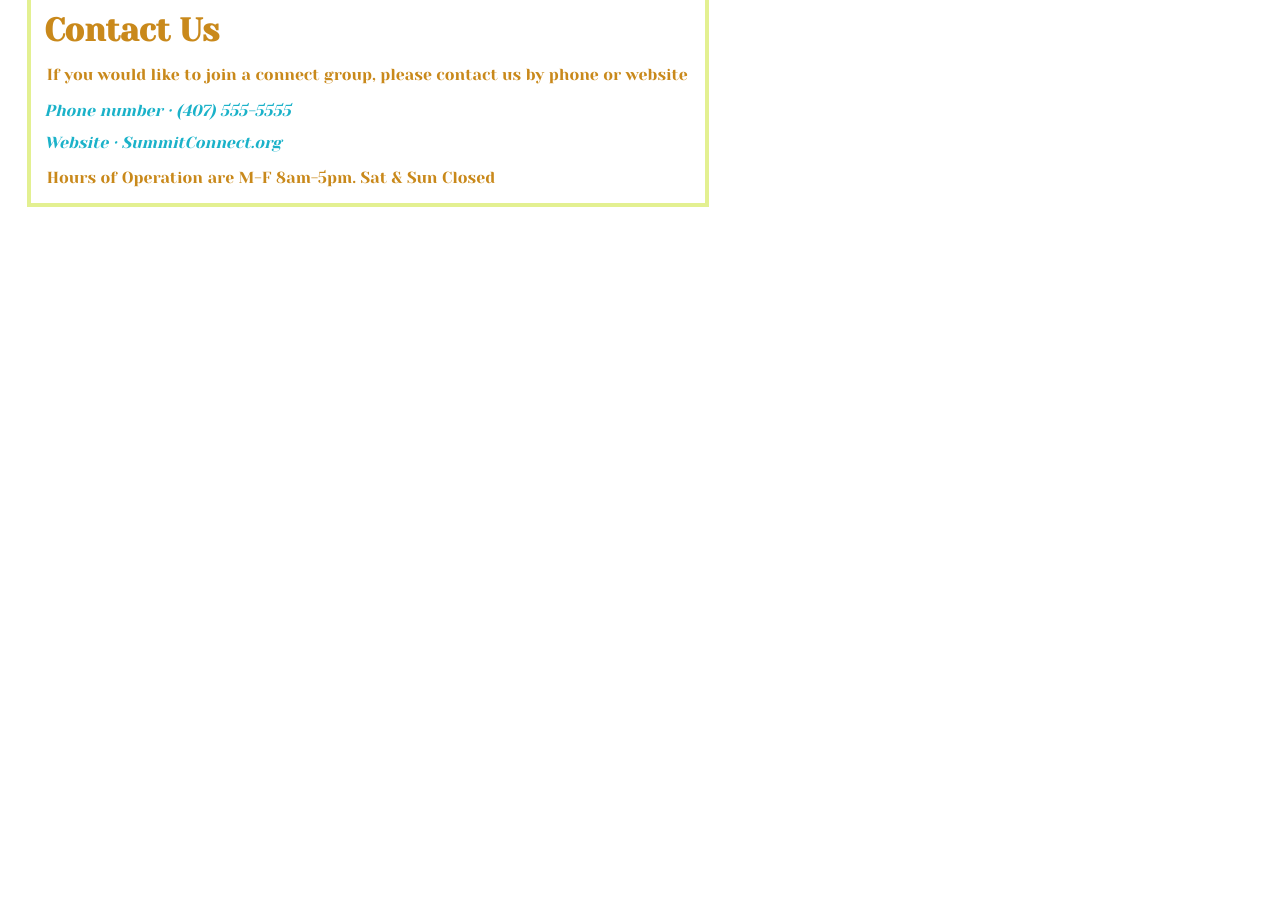
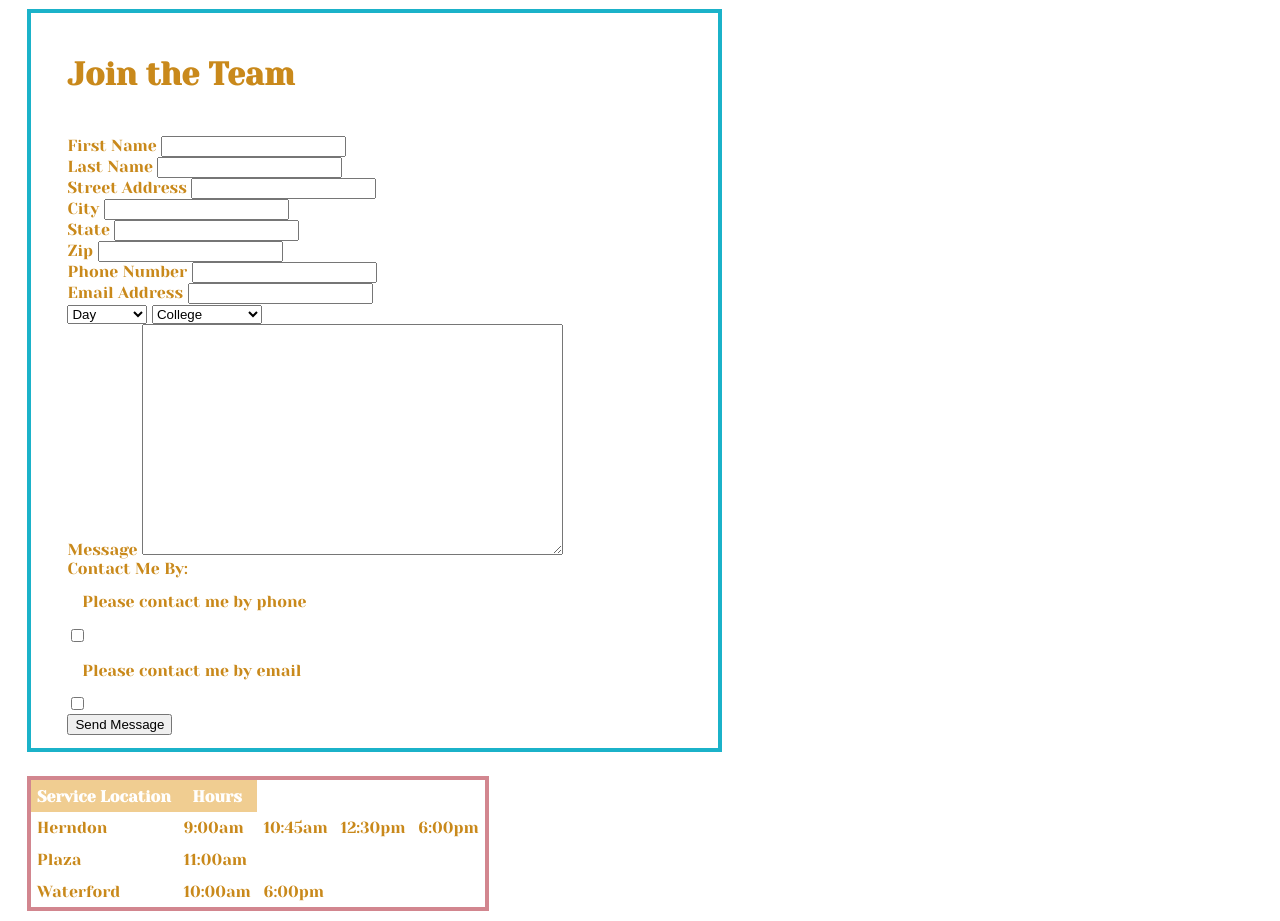
Before and after one commit to NenaH77/WSD, a plain HTML site: page index.html in a window 1280 px wide. Shown: the part 939-1860 px from the top of the page. Before the commit the page ends 1173 px from the top, so only its background shows below. Drawn offline with Linux system fonts and the light colour scheme.

Commit message:
week 4 updates

```diff
--- a/css/main.css
+++ b/css/main.css
@@ -44,7 +44,7 @@ div.back_topbutton:hover {
 /* Navigation Menu--------------------------------------------------------------------------*/
 
 nav {
-	width: 45%; /*--600px/900px= .75--*/
+	width: 65%; /*--600px/900px= .75--*/
 	margin: auto;
 	padding: 0;
 	overflow: hidden;
@@ -101,6 +101,8 @@ header p {
 h2 {
 	font-size: 2em;
 	margin: 2%;
+	position: relative;
+	left: 2em;
 }
 
 aside {
@@ -174,6 +176,41 @@ section ul li a:active {
 	background: #fffdd0;
 }
 
+/* Form--------------------------------------------------------------------------*/
+
+h4 {
+	font-size: 2em;
+}
+
+form {
+	padding-bottom: 4%;
+	border: .3em solid #1bb2c9;
+	width: 50%;
+	padding: 0 3% 1% 3%;
+	margin-bottom: 2%
+}
+
+/* Table--------------------------------------------------------------------------*/
+
+table {
+	border-collapse: collapse;
+	border: .3em solid #d2868f;
+	margin: 2% 2% 2% 0;
+}
+
+td {
+	border: .2em #c29424;
+	padding: 0.4em;
+}
+
+th {
+	border: .2em #c29424;
+	text-align: center;
+	background-color: #f0cd91;
+	color: #FFFFFF;
+	padding: 0.4em;
+}
+
 /* Footer--------------------------------------------------------------------------*/
 
 h5 {
@@ -192,7 +229,6 @@ address {
 	color: #1bb2c9;
 }
 
-
 /* == Media Queries
 ========================================================================================*/
 
@@ -202,15 +238,17 @@ address {
 body { background: #FFF0F5; }
 nav { margin: auto; padding: 0 20% 0 20%; width: 55%; text-align: center; }
 aside { padding-right: 5%; margin-left: 5%; }
+#message { max-width: 80%; }
 }
 
 /*--- Mobile Lanscape Size to Tablet Portrait (devices and browsers)--- */
 @media only screen and (min-width: 480px) and (max-width: 767px) {
 
-body { font-size: 0.875em; background: #F0FFF0; }
-aside { padding: 0 1% 0 1%; margin: 0 1% 0 1%; }
+body { font-size: 1.063em; background: #F0FFF0; }
 nav { margin: 0 1% 0 15%; padding: 0 1% 0 3%; width: 80%; text-align: center; }
 header p {-moz-column-count: 2; -webkit-column-count: 2; column-count: 2; }
+aside { padding: 0 1% 0 1%; margin: 0 1% 0 1%; }
+#message { max-width: 90%; }
 section ul li { margin: 0 5% 2% 8%; padding: 1% 2% 1% 2%; }
 footer { width: 65%; }
 }
@@ -218,14 +256,18 @@ footer { width: 65%; }
 /*--- Mobile Portrait Size to Mobile Lanscape Size (devices and browsers)--- */
 @media only screen and (max-width: 479px) {
 
-body { font-size: 0.688em; background: #f0ffff; }
+body { font-size: 1.1em; background: #f0ffff; }
 #summit_logo { display: none; }
 nav { margin-left: -8%; padding: .2%; width: 40%; text-align: left; }
 nav li { float: none; }
 header p {-moz-column-count: 1; -webkit-column-count: 1; column-count: 1; }
-section { margin: 0 20% 3% 0;  }
+h2 { position: static; }
+aside { float: left; margin: 1% 3% 2% 1%; padding: 0 2% 0 1%;  }
+#cat { float: none; }
+article { clear: both;  }
 section ul li { float: none; }
-aside { float: left; margin: 1% 3% 2% 1%; padding: 0 2% 0 1%;  }
+form { padding-bottom: 2%; }
+table { font-size: .688em; }
+#message { max-width: 95%; }
 footer { width: 70%; }
-
 }
--- a/index.html
+++ b/index.html
@@ -59,12 +59,15 @@
 		</aside>
 
 <!--Images of Connect Groups-->
-		<section>
+		<article>
 		<h3><a id="gallery"> Gallery </a></h3>
 			<p> Here are some images of our connect groups during NiceServ, Recreational/Connect Group, and Beach Baptism. Be sure to participate in our next NiceServ event. NiceServ takes place every 4 months.
 		    For each event you can sign up for 4 hours on Saturdays. To then you will meet with your group on Saturday and drive to the site. Another event we have to fellowship with other people is through Connect Groups.
 		    Every 8 weeks we will have an area designated for individuals to sign up with a Connect Group. Either make your own or sign up with one that has already started. Either way, its a great way to meet people.
 		    Other important event we have is our Beach Baptism. This takes place 2 times out of the year. Check out our website to get dates on our next Beach Baptism.  </p>
+		</article>
+
+		<section>
 				<ul>
 					<li><a href="images/niceserv_silly_after_work.jpg" title="niceserv cg"><img src="images/niceserv_silly_after_work.jpg" alt="Connect Group"></a></li>
 					<li><a href="images/niceserv_outside.jpg" title="niceserv feb"><img src="images/niceserv_outside.jpg" alt="Connect Group"></a></li>
@@ -72,6 +75,114 @@
 					<li><a href="images/beach_baptism.jpg" title="BB CG"><img src="images/beach_baptism.jpg" alt="Connect Group"></a></li>
 				</ul>
 		</section>
+
+<!--Form-->
+		<form method= "get" action="mailto:hernandez.angelica77@gmail.com">
+
+		<h4> Join the Team </h4>
+
+			<div>
+				<label for="name_first">First Name</label>
+				<input type="text" name="name_first" id="name_first"/>
+			</div>
+
+			<div>
+				<label for="name_last">Last Name</label>
+				<input type="text" name="name_last" id="name_last"/>
+			</div>
+
+			<div>
+				<label for="street address">Street Address</label>
+				<input type="text" name="street" id="street"/>
+			</div>
+
+			<div>
+				<label for="city">City</label>
+				<input type="text" name="city" id="city"/>
+			</div>
+
+			<div>
+				<label for="state">State</label>
+				<input type="text" name="state" id="state"/>
+			</div>
+
+			<div>
+				<label for="zip">Zip</label>
+				<input type="text" name="zip" id="phone"/>
+			</div>
+
+			<div>
+				<label for="phone">Phone Number</label>
+				<input type="text" name="phone" id="phone"/>
+			</div>
+
+			<div>
+				<label for="email">Email Address</label>
+				<input type="text" name="email" id="email"/>
+			</div>
+
+			<select name="dropdown" id="dropdown">
+				<p> Select the Time </p>
+					<option>Day </option>
+					<option>Midday </option>
+					<option>Afternoon </option>
+					<option>Evening </option>
+			</select>
+
+			<select name="dropdown2" id="dropdown2">
+				<p> Select the Type of Group </p>
+					<option>College </option>
+					<option>Men &amp; Women </option>
+					<option>Women </option>
+					<option>Men </option>
+					<option>Softball </option>
+					<option>Football </option>
+			</select>
+
+			<div id="message">
+				<label for="message">Message</label>
+				<textarea rows="15" cols="50" name="message" id="message"></textarea>
+			</div>
+
+			<div>
+				<label for="contacting">Contact Me By:</label>
+			</div>
+
+			<div>
+				<p> Please contact me by phone</p>
+				<input type="checkbox" name="contactbyphone" id="contact_phone"/>
+				<p> Please contact me by email</p>
+				<input type="checkbox" name="contactbyemail" id="contact_email"/>
+			</div>
+
+			<div>
+				<button type ="submit" name="submit" class="button"> Send Message</button>
+			</div>
+		</form>
+
+<!--Table-->
+		<table>
+			<tr>
+				<th>Service Location </th>
+				<th> Hours </th>
+
+			</tr>
+			<tr>
+				<td> Herndon </td>
+				<td> 9:00am </td>
+				<td> 10:45am </td>
+				<td> 12:30pm </td>
+				<td> 6:00pm </td>
+			</tr>
+			<tr>
+				<td> Plaza </td>
+				<td> 11:00am </td>
+			</tr>
+			<tr>
+				<td> Waterford </td>
+				<td> 10:00am </td>
+				<td> 6:00pm </td>
+		</table>
 
 <!--Footer-->
 		<footer>
```
